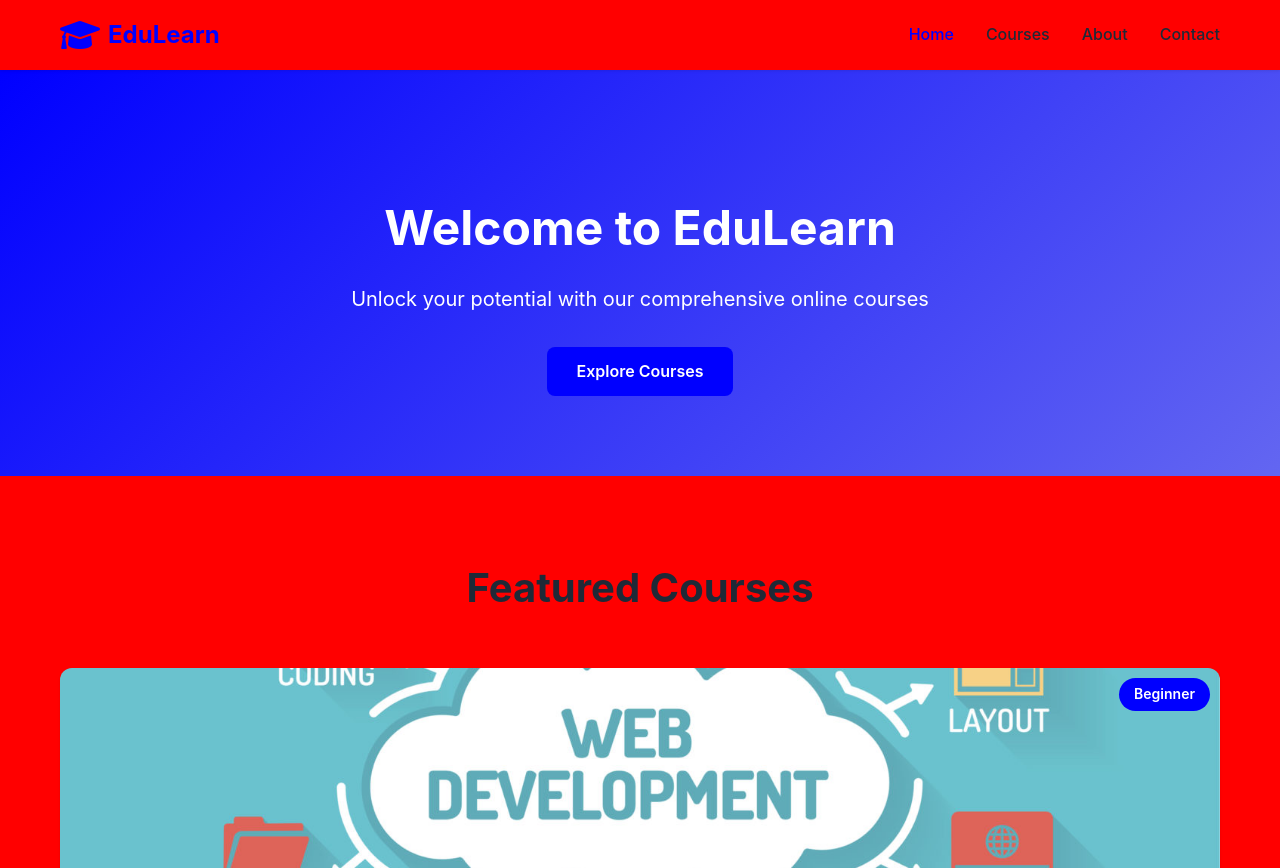
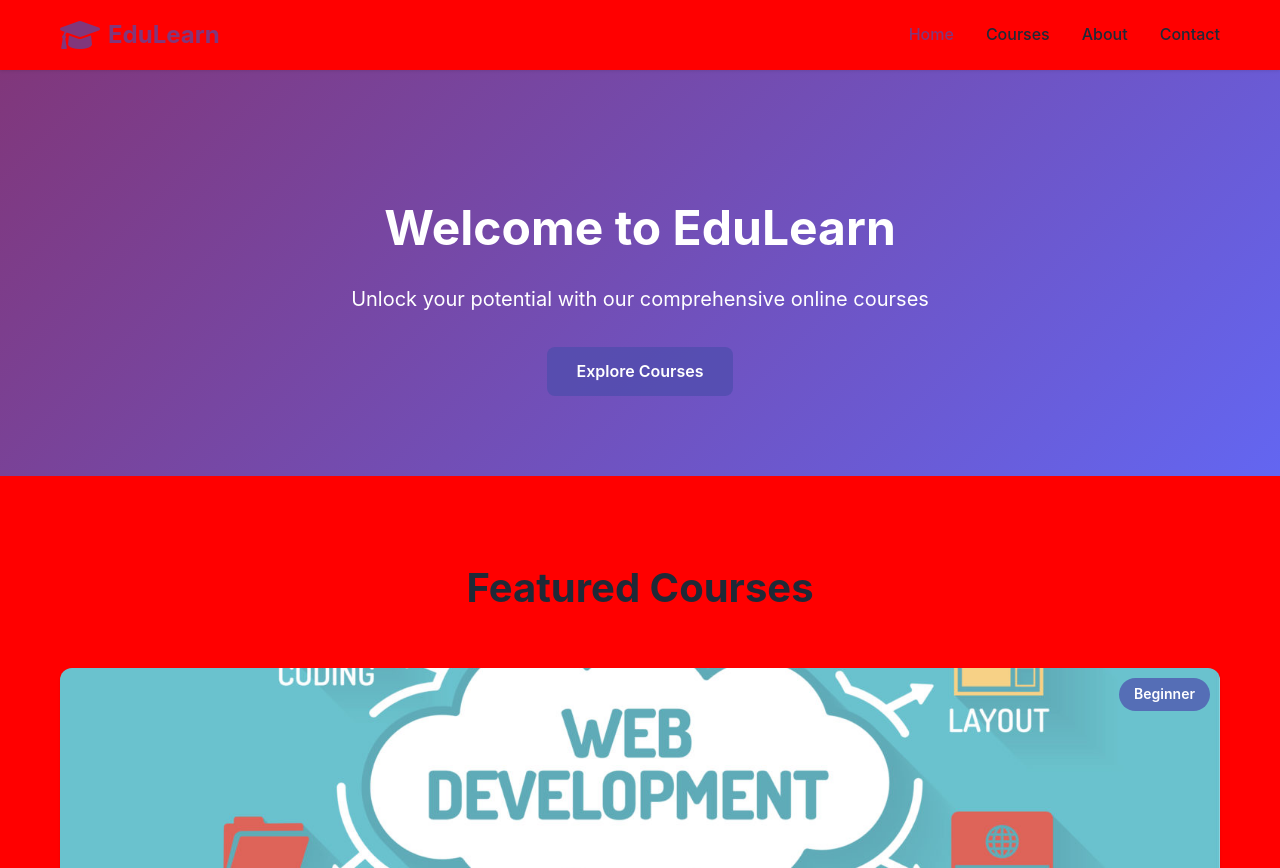
Before and after one commit to Reetika694/codtech, a plain HTML site: page index.html in a window 1280 px wide. Shown: the top 868 px of the page. Drawn offline with Linux system fonts and the light colour scheme.

Commit message:
Update styles.css

```diff
--- a/styles.css
+++ b/styles.css
@@ -6,7 +6,7 @@
 }
 
 :root {
-    --primary-color: blue;
+    --primary-color: rgba(77, 77, 173, 0.71);;
     --secondary-color: #10B981;
     --danger-color: #EF4444;
     --warning-color: #F59E0B;
```
